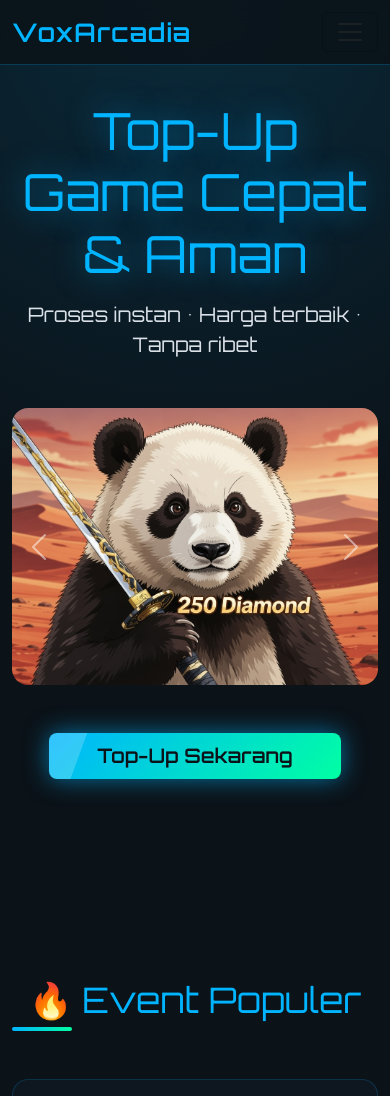
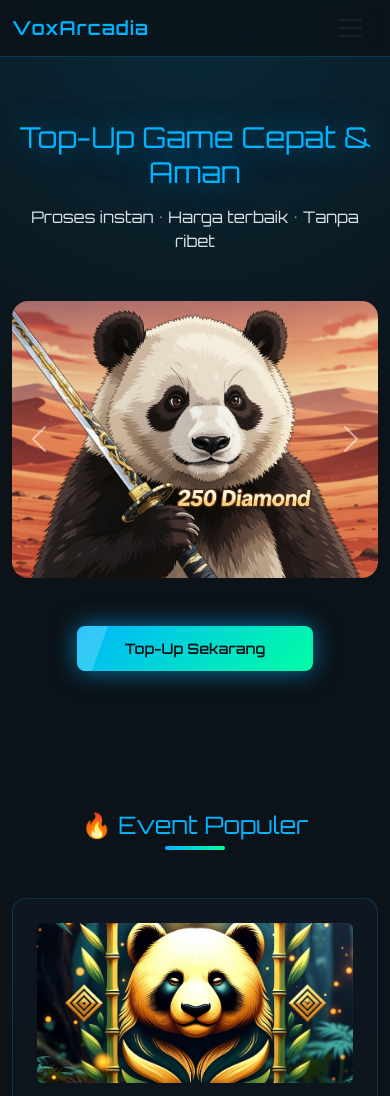
Before and after one commit to Vinzryyy/VoxArcadia-Voucher, a website: page index.html in a window 390 px wide. Shown: the top 1096 px of the page. Drawn offline with nearby package versions, Linux system fonts and the light colour scheme.

Commit message:
responsive minnor fix

```diff
--- a/style.css
+++ b/style.css
@@ -206,3 +206,110 @@ footer {
 .btn-neon:hover::after {
   left: 120%;
 }
+/* ================= RESPONSIVE ================= */
+
+/* Tablet (≤ 992px) */
+@media (max-width: 992px) {
+
+  section {
+    padding: 80px 0;
+  }
+
+  #home h1 {
+    font-size: 2.6rem;
+  }
+
+  h2 {
+    font-size: 2rem;
+  }
+
+  .navbar-brand {
+    font-size: 1.4rem;
+  }
+
+  .navbar-nav .nav-link {
+    margin-left: 0;
+    padding: 10px 0;
+  }
+
+  .game-card {
+    margin-bottom: 24px;
+  }
+}
+
+/* Mobile (≤ 768px) */
+@media (max-width: 768px) {
+
+  body {
+    font-size: 0.95rem;
+  }
+
+  section {
+    padding: 60px 0;
+  }
+
+  #home {
+    min-height: auto;
+    padding-top: 120px;
+    padding-bottom: 80px;
+  }
+
+  #home h1 {
+    font-size: 2.1rem;
+  }
+
+  #home .lead {
+    font-size: 1rem;
+  }
+
+  h2 {
+    font-size: 1.7rem;
+    text-align: center;
+  }
+
+  h2::after {
+    left: 50%;
+    transform: translateX(-50%);
+  }
+
+  .game-card {
+    border-radius: 14px;
+  }
+
+  .game-card img {
+    max-height: 160px;
+  }
+
+  .btn-neon {
+    font-size: 0.95rem;
+    padding: 12px;
+  }
+
+  footer {
+    font-size: 0.85rem;
+  }
+}
+
+/* Small Mobile (≤ 480px) */
+@media (max-width: 480px) {
+
+  #home h1 {
+    font-size: 1.8rem;
+  }
+
+  h2 {
+    font-size: 1.5rem;
+  }
+
+  .navbar-brand {
+    font-size: 1.2rem;
+  }
+
+  .form-control {
+    font-size: 0.9rem;
+  }
+
+  .btn-neon {
+    font-size: 0.9rem;
+  }
+}
```
